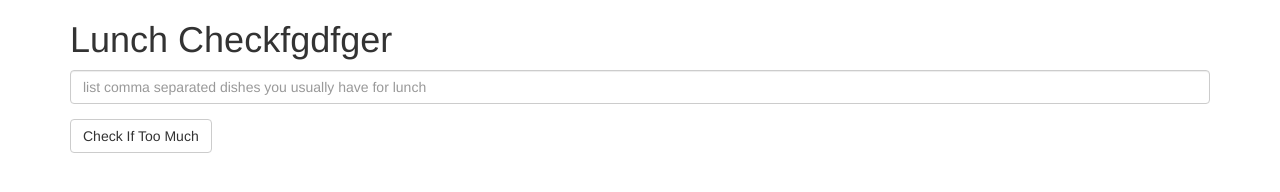
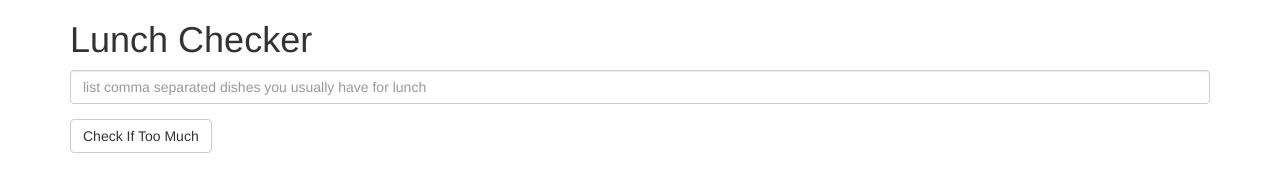
Before and after one commit to irimsirrom/angular_course, a plain HTML site: page module1-solution/index.html in a window 1280 px wide. Drawn offline with Linux system fonts and the light colour scheme.

Commit message:
Update index.html

```diff
--- a/module1-solution/index.html
+++ b/module1-solution/index.html
@@ -13,7 +13,7 @@
   </head>
 <body ng-app="lunchCheckerApp">
   <div class="container">
-  <h1>Lunch Checkfgdfger</h1>
+  <h1>Lunch Checker</h1>
     <div ng-controller="LunchCheckerController">
       <div class="form-group">
         <input id="lunch-menu" type="text" ng-model="list" placeholder="list comma separated dishes you usually have for lunch"
```
